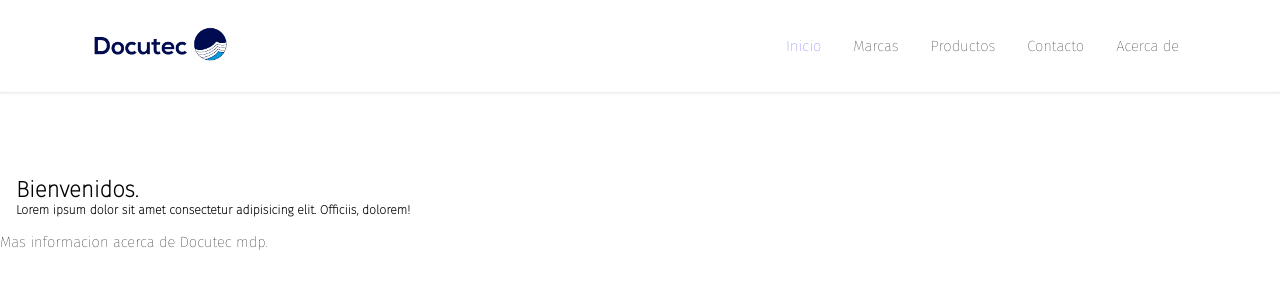
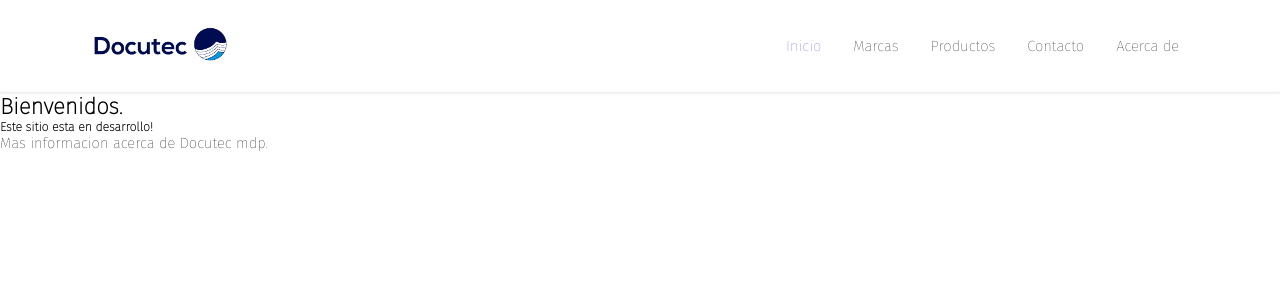
Before and after one commit to marce-ldv/docutec, a Next.js app: page / in a window 1280 px wide. Shown: the top 300 px of the page. Built offline with nearby package versions, Linux system fonts and the light colour scheme.

Commit message:
update structure

```diff
--- a/components/Layout/index.tsx
+++ b/components/Layout/index.tsx
@@ -2,18 +2,17 @@ import React, { FunctionComponent } from 'react';
 import Navbar from '@components/Navbar';
 import Footer from '@components/Footer/footer';
 
-interface Props {
-}
+interface Props {}
 
 const Layout: FunctionComponent<Props> = ({ children }) => {
 
 	return (
 		<>
-			<Navbar />
-				<div className="layout-container">
-					{children}
-				</div>
-			<Footer />
+			<div className="layout-container">
+				<Navbar />
+				{children}
+				<Footer />
+			</div>
 		</>
 	);
 };
--- a/pages/_app.tsx
+++ b/pages/_app.tsx
@@ -9,7 +9,7 @@ export function reportWebVitals(metric: any) {
   // console.log(metric)
 }
 
-function MyApp({ Component, pageProps }: AppProps) {
+const MyApp = ({ Component, pageProps }: AppProps) => {
   const [darkState, setDarkState] = useState(false);
   // const palletType = darkState ? "dark" : "light";
 
--- a/pages/index.tsx
+++ b/pages/index.tsx
@@ -10,16 +10,13 @@ const Home: FunctionComponent<Props> = (props) => {
 
 	return (
 		<div>
-			{/* <div className={classes.header}>
-				<img src="/assets/landing.png" width="100%" alt="header" />
-			</div> */}
 			{/* <Aside /> */}
 			<section>
 				<div>
 					<h1>Bienvenidos.</h1>
 				</div>
 				<div>
-					<h5>Lorem ipsum dolor sit amet consectetur adipisicing elit. Officiis, dolorem!</h5>
+					<h5>Este sitio esta en desarrollo!</h5>
 				</div>
 			</section>
 			{/* <ProductsSection /> */}
--- a/styles/styles.scss
+++ b/styles/styles.scss
@@ -5,7 +5,7 @@
 $primary-color: #3f51b5;
 $secondary-color: #ff9800;
 $white: #fff;
-$layout-max-witdh: 1700px;
+$layout-max-witdh: 1440px;
 
 $font-family: "Fira Sans", sans-serif;
 $font-size-base: 0.925rem;
@@ -46,9 +46,8 @@ body {
 // layout section
 .layout-container {
   max-width: $layout-max-witdh;
+  width: 100%;
   margin: 0 auto;
-  margin-top: 67px;
-  padding: 1rem;
   box-sizing: border-box;
   align-items: center;
 }
```
Also changed, not shown: components/Navbar/index.tsx (+2 -5 lines), .eslintrc.js (added), .eslintrc.json (deleted), 1 other file (tests, documents, lock files or other folders).
